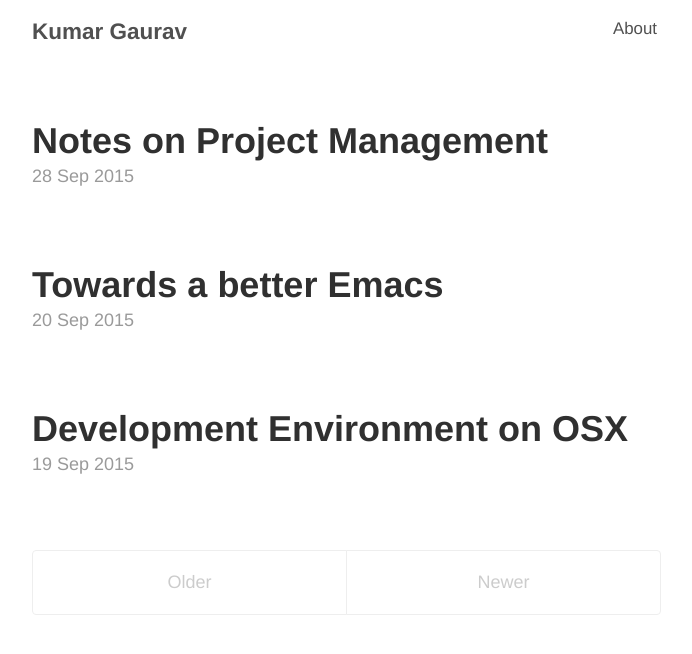
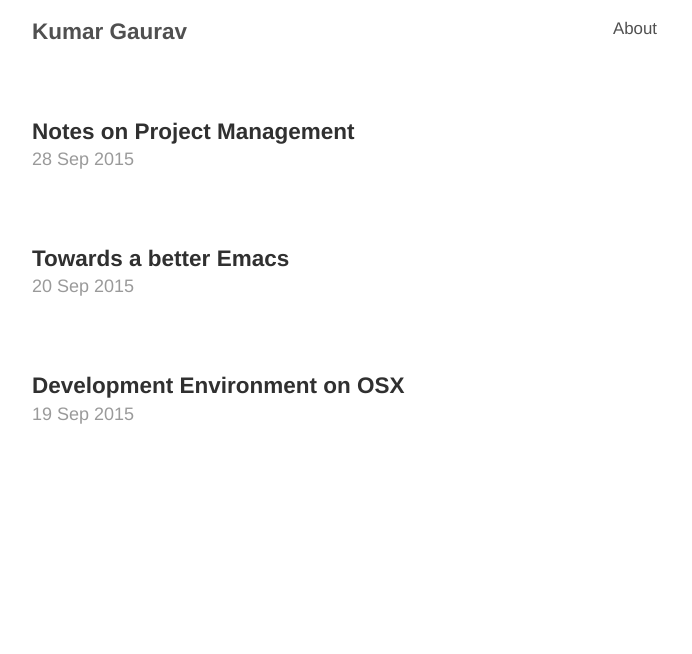
Before and after one commit to kgthegreat/kgthegreat.github.io, a Jekyll site: the page built from index.html, in a window 1280 px wide. Shown: the top 654 px of the page, without its empty margins (293-985 px from the left). Built offline with Jekyll 4.4.1, drawn with Linux system fonts in a browser that asks for light colours; the list of posts is cut into pages by our own code.

Commit message:
More formatting for the homepage

```diff
--- a/_config.yml
+++ b/_config.yml
@@ -8,7 +8,7 @@ relative_permalinks: true
 title:               Kumar Gaurav
 tagline:             Personal Site
 url:                 http://kumargaurav.co
-paginate:            3
+paginate:            25
 baseurl:             ""
 
 # Assets
--- a/index.html
+++ b/index.html
@@ -6,7 +6,7 @@ title: Home
 <div class="posts">
   {% for post in paginator.posts %}
   <article class="post">
-    <h1 class="post-title">
+    <h3 class="post-title">
       <a href="{{ site.baseurl }}{{ post.url }}">
         {{ post.title }}
       </a>
@@ -19,7 +19,7 @@ title: Home
   {% endfor %}
 </div>
 
-<div class="pagination">
+<!--div class="pagination">
   {% if paginator.next_page %}
     <a class="pagination-item older" href="{{ paginator.next_page_path | prepend: site.baseurl }}">Older</a>
   {% else %}
@@ -30,4 +30,4 @@ title: Home
   {% else %}
     <span class="pagination-item newer">Newer</span>
   {% endif %}
-</div>
+</div-->
```
